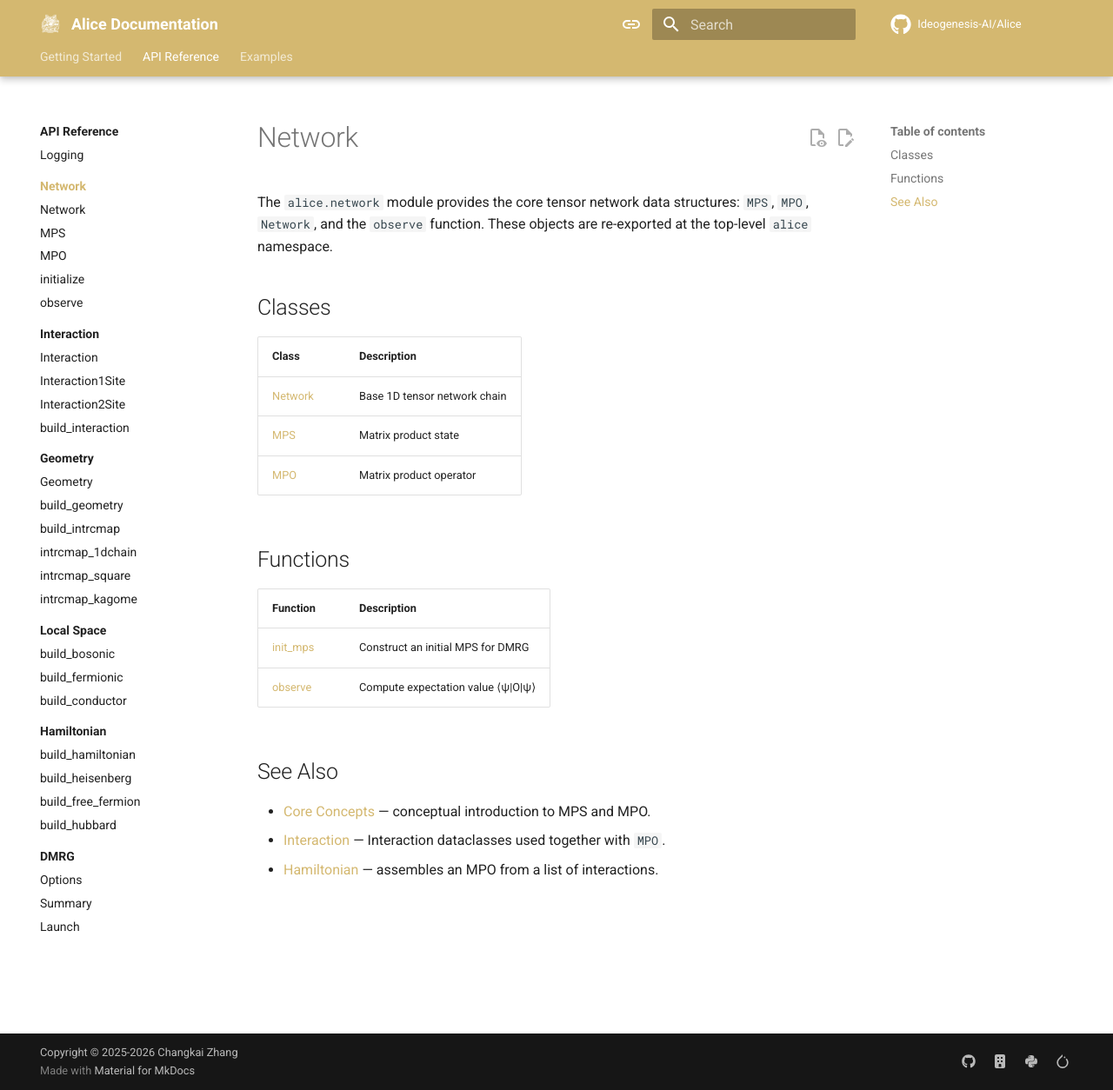
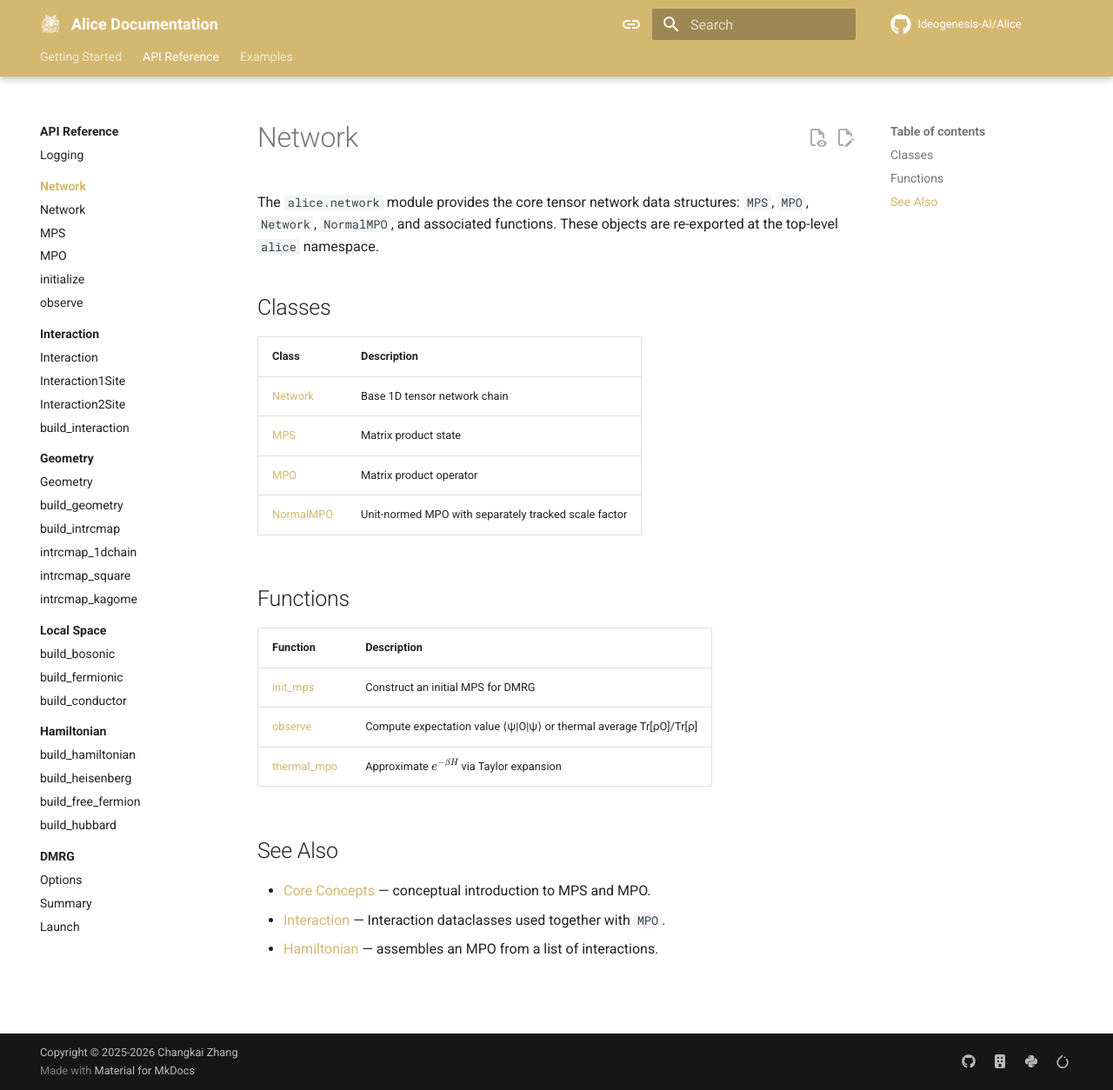
Before and after one commit to Ideogenesis-AI/Alice, an MkDocs documentation site: the page built from docs/api/network/index.md, in a window 1280 px wide and 1254 px high. Shown: the whole window at 87% size. Built offline with MkDocs 1.6.1 and Material for MkDocs 9.7.7, drawn with Linux system fonts in a browser that asks for light colours; comment, search, counter and statistics services are not loaded.

Commit message:
Update documentation for alice.network module to include NormalMPO and enhance observe function description
This commit updates the `alice.network` module documentation by adding the `NormalMPO` class to the list of core data structures and refining the description of the `observe` function to include its capability for computing thermal averages. These changes improve clarity and provide users with a more comprehensive understanding of the module's functionalities.

```diff
--- a/docs/api/network/index.md
+++ b/docs/api/network/index.md
@@ -1,6 +1,6 @@
 # Network
 
-The `alice.network` module provides the core tensor network data structures: `MPS`, `MPO`, `Network`, and the `observe` function. These objects are re-exported at the top-level `alice` namespace.
+The `alice.network` module provides the core tensor network data structures: `MPS`, `MPO`, `Network`, `NormalMPO`, and associated functions. These objects are re-exported at the top-level `alice` namespace.
 
 ## Classes
 
@@ -9,13 +9,15 @@ The `alice.network` module provides the core tensor network data structures: `MP
 | [Network](network.md) | Base 1D tensor network chain |
 | [MPS](mps.md) | Matrix product state |
 | [MPO](mpo.md) | Matrix product operator |
+| [NormalMPO](normal-mpo.md) | Unit-normed MPO with separately tracked scale factor |
 
 ## Functions
 
 | Function | Description |
 |----------|-------------|
 | [init_mps](init-mps.md) | Construct an initial MPS for DMRG |
-| [observe](observe.md) | Compute expectation value ⟨ψ\|O\|ψ⟩ |
+| [observe](observe.md) | Compute expectation value ⟨ψ\|O\|ψ⟩ or thermal average Tr[ρO]/Tr[ρ] |
+| [thermal_mpo](thermal-mpo.md) | Approximate \(e^{-\beta H}\) via Taylor expansion |
 
 ## See Also
 
```
